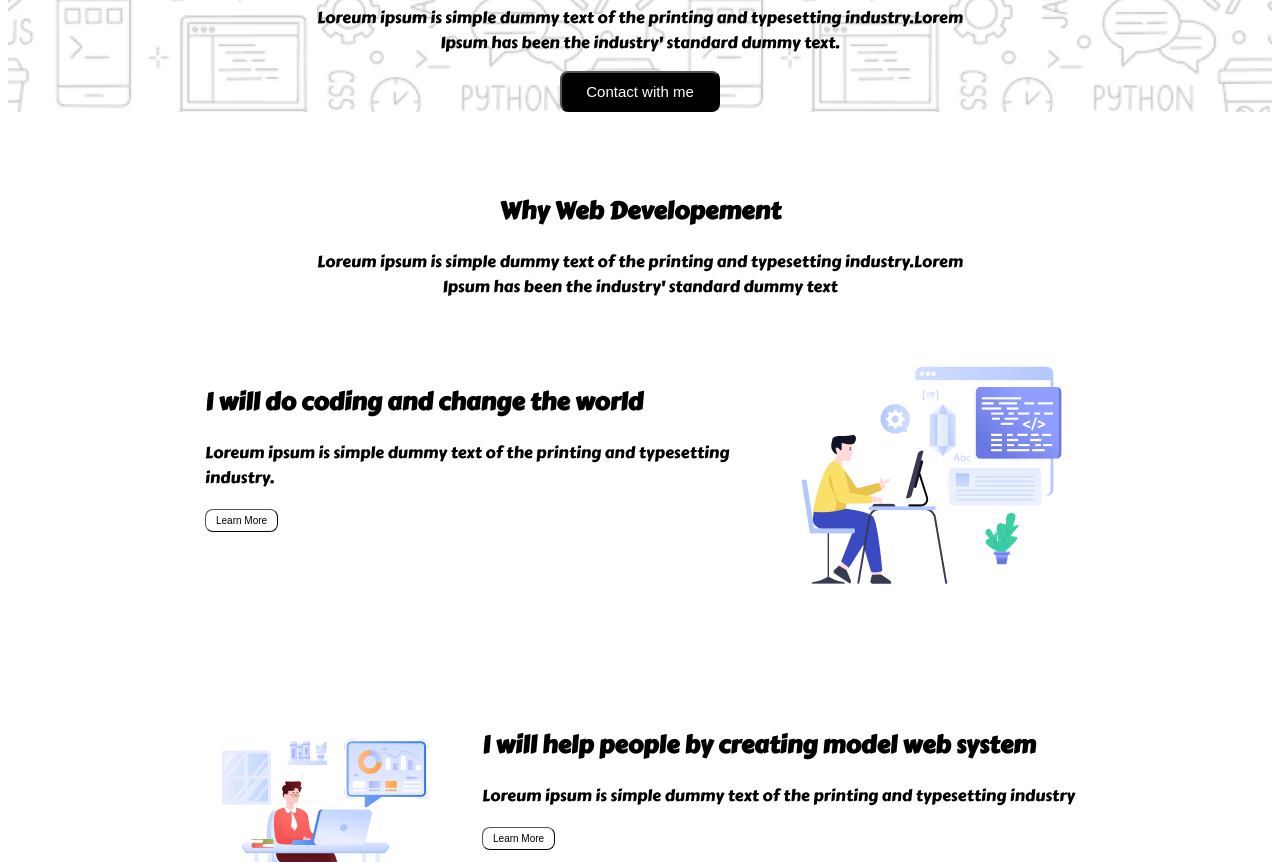
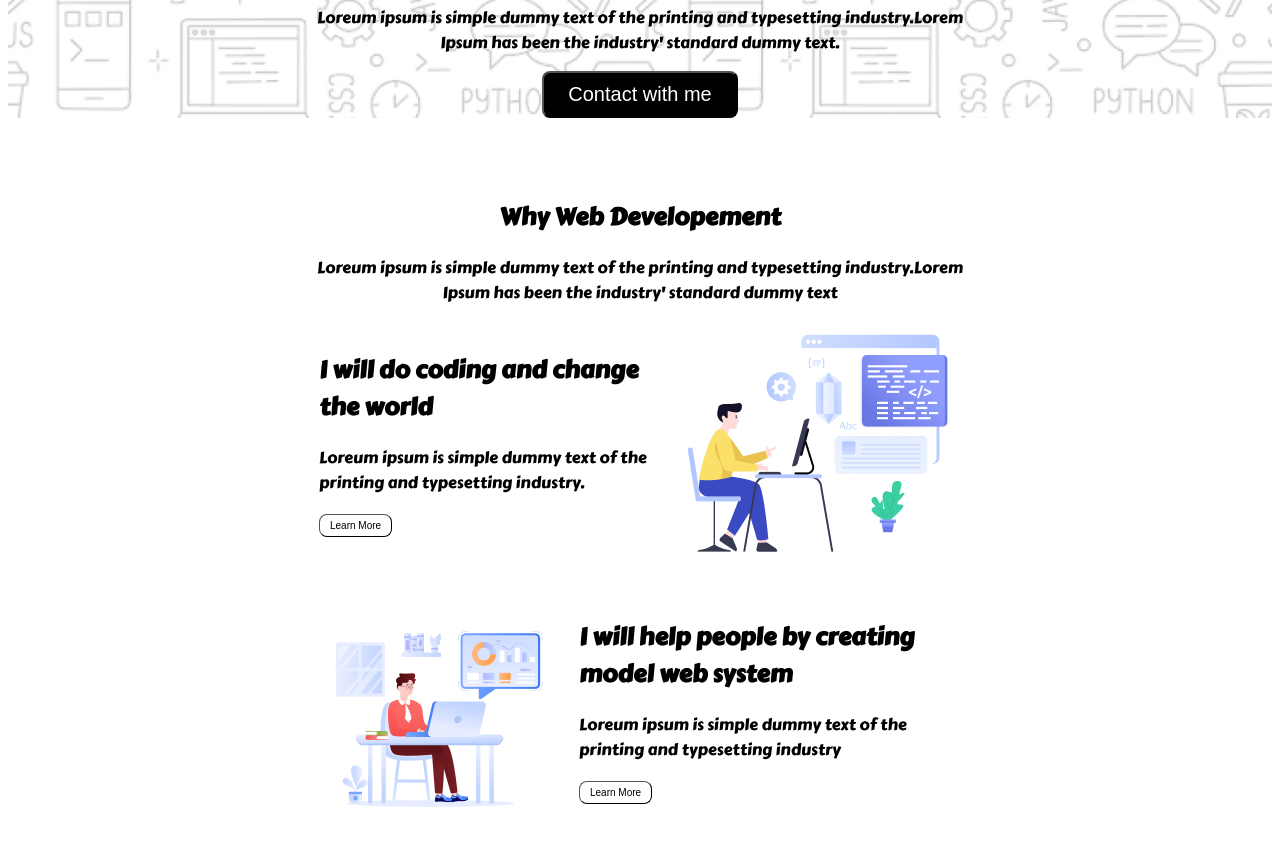
Before and after one commit to rabeya-poly/web-10-assignment1, a plain HTML site: page index.html in a window 1280 px wide. Shown: the part 500-1362 px from the top of the page. Drawn offline with Linux system fonts and the light colour scheme.

Commit message:
added a new code

```diff
--- a/index.html
+++ b/index.html
@@ -26,7 +26,7 @@
 <img src="assets/Group.png" alt="">
 <h1>"In the near future,I hope to be become a Developer" </h1>
 <p class="banner-description">Loreum ipsum is simple dummy text of the printing and typesetting industry.Lorem <br>Ipsum has been the industry' standard dummy text.</p>
-<button id="btn-primary-banner">Contact with me</button>
+<a href=""><button id="btn-primary-banner" id="" placeholder ="contact">Contact with me</button></a>
             </div>
         </div>
     </header>
@@ -46,7 +46,7 @@
         <div>
         <h1>I will do coding and change the world </h1>
         <p>Loreum ipsum is simple dummy text of the printing and typesetting industry.</p>
-        <button class="btn-primary" id="" placeholder="Download Resume">Learn More</button></div>
+        <a href=""><button class="btn-primary" id="" placeholder="learn more">Learn More</button></a></div>
         <div><img src="assets/Layer_1.png" alt=""></div>
     </div>
 
@@ -55,7 +55,7 @@
         <img src="assets/Group 3.png" alt=""></div>
         <div> <h2>I will help people by creating model web system</h2>
         <p>Loreum ipsum is simple dummy text of the printing and typesetting industry</p>
-        <button class="btn-primary" id="" placeholder="Download Resume">Learn More</button></div>
+        <a href=""><button class="btn-primary" id="" placeholder="learn more">Learn More</button></a></div>
 
     </div>
 
@@ -64,7 +64,7 @@
     <div>
         <h1>I will do coding and change the world</h1>
     <p>Loreum ipsum is simple dummy text of the printing and typesetting industry</p>
-    <button class="btn-primary" id="" placeholder="Download Resume">Learn More</button></div>
+    <a href=""><button class="btn-primary" id="" placeholder="learn more">Learn More</button></a></div>
 
     <div><img src="assets/Group 4.png" alt=""></div></div>
 </div>
--- a/styles/resume.css
+++ b/styles/resume.css
@@ -62,20 +62,22 @@ color: #ffff;
 padding: 10px 24px;
 border-radius: 8px;
 top: 32px;
-font-size: 15px;
+font-size: 20px;
 }
 
 /*development-container-style*/
 
 .development-container-l{
-    display: flex;
+   display: flex;
     justify-content: space-between;
     text-align: left;
-    padding:  48px 100px;
+     padding: 10px 10px  ;
     font-weight: 500;
     gap: 20px;
-
-
+    margin-right: 60;
+    border-top: 30px;
+    padding-right: 20%;
+    padding-left: 20%;
 
 }
 .development-con-r{
```
